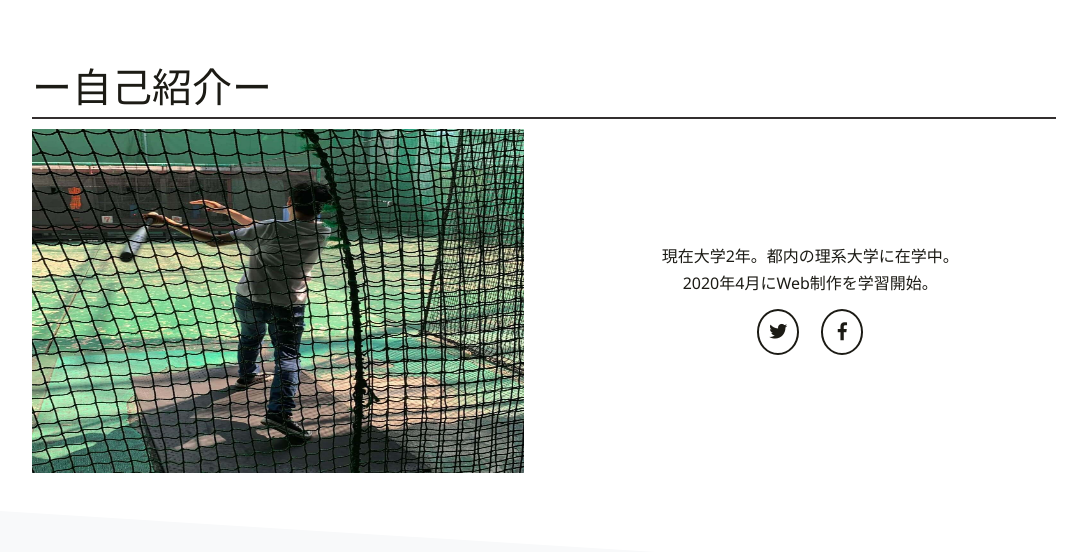
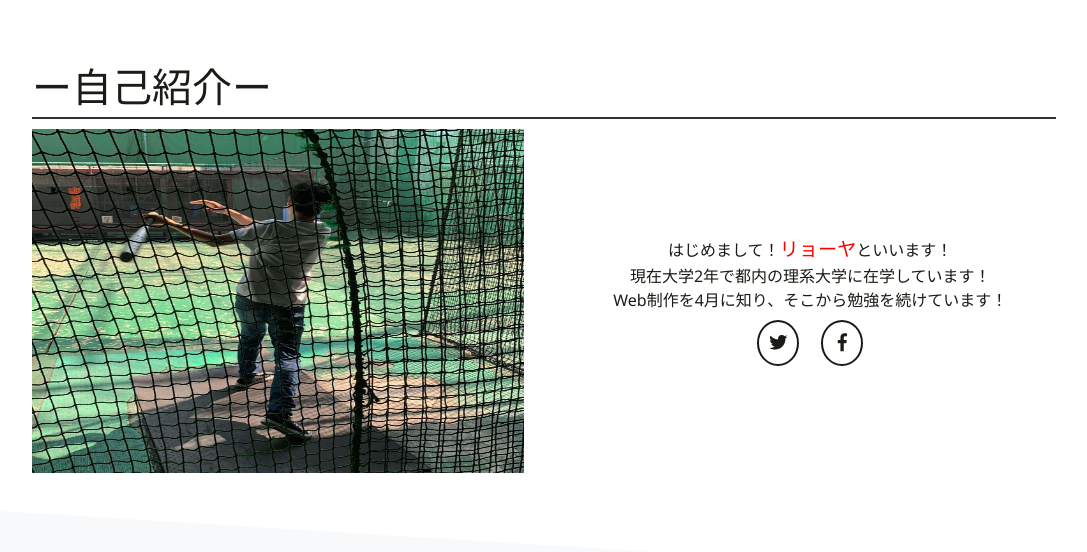
Before and after one commit to ryoya-murata/myportfolio, a PHP site: page / in a window 1280 px wide. Shown: the part 817-1369 px from the top of the page, without its empty margins (96-1183 px from the left). Run offline with PHP 8.4, Linux system fonts and the light colour scheme; some libraries are stand-ins or nearby versions; some web fonts are replaced.

Commit message:
自己紹介の文章を変更

```diff
--- a/css/style.css
+++ b/css/style.css
@@ -535,6 +535,12 @@ body.fixed {
 
 .about__intro {
   margin-bottom: 0.5em;
+  line-height: 1.5;
+}
+
+.about__name {
+  color: #ff0000;
+  font-size: 1.2em;
 }
 
 .about__reason {
--- a/css/style.scss
+++ b/css/style.scss
@@ -521,6 +521,12 @@ body.fixed {
 
 .about__intro {
   margin-bottom: 0.5em;
+  line-height: 1.5;
+}
+
+.about__name{
+  color: #ff0000;
+  font-size: 1.2em;
 }
 
 .about__reason {
--- a/index.html
+++ b/index.html
@@ -124,12 +124,10 @@
                     </div><!-- /.about__img-wrap -->
                 </div><!-- /.about__content about__content--img -->
                 <div class="about__content about__content--desc">
-                    <div class="about__intro">
-                        現在大学2年。都内の理系大学に在学中。
-                    </div><!-- /.about__intro -->
-                    <div class="about__reason">
-                        2020年4月にWeb制作を学習開始。
-                    </div><!-- /.about__reason -->
+                    <p class="about__intro">
+                        はじめまして！<span class="about__name">リョーヤ</span>といいます！<br>現在大学2年で都内の理系大学に在学しています！<br>
+                        Web制作を4月に知り、そこから勉強を続けています！
+                    </p><!-- /.about__intro -->
                     <a href="https://twitter.com/Ryoya_prog" class="button about__button  button--shape_circle" target="_blank" rel="noopener noreferrer"><span class="button__icon button__icon--twitter"><i class="fab fa-twitter"></i></span><!-- /.button__icon --></a><!-- /.button -->
                     <a href="https://www.facebook.com/ryoya.0401" class="button about__button  button--shape_circle" target="_blank" rel="noopener noreferrer"><span class="button__icon button__icon--facebook"><i class="fab fa-facebook-f"></i></span><!-- /.button__icon --></a><!-- /.button -->
                 </div><!-- /.about__content about__content--desc -->
```
Also changed, not shown: 1 other file.
